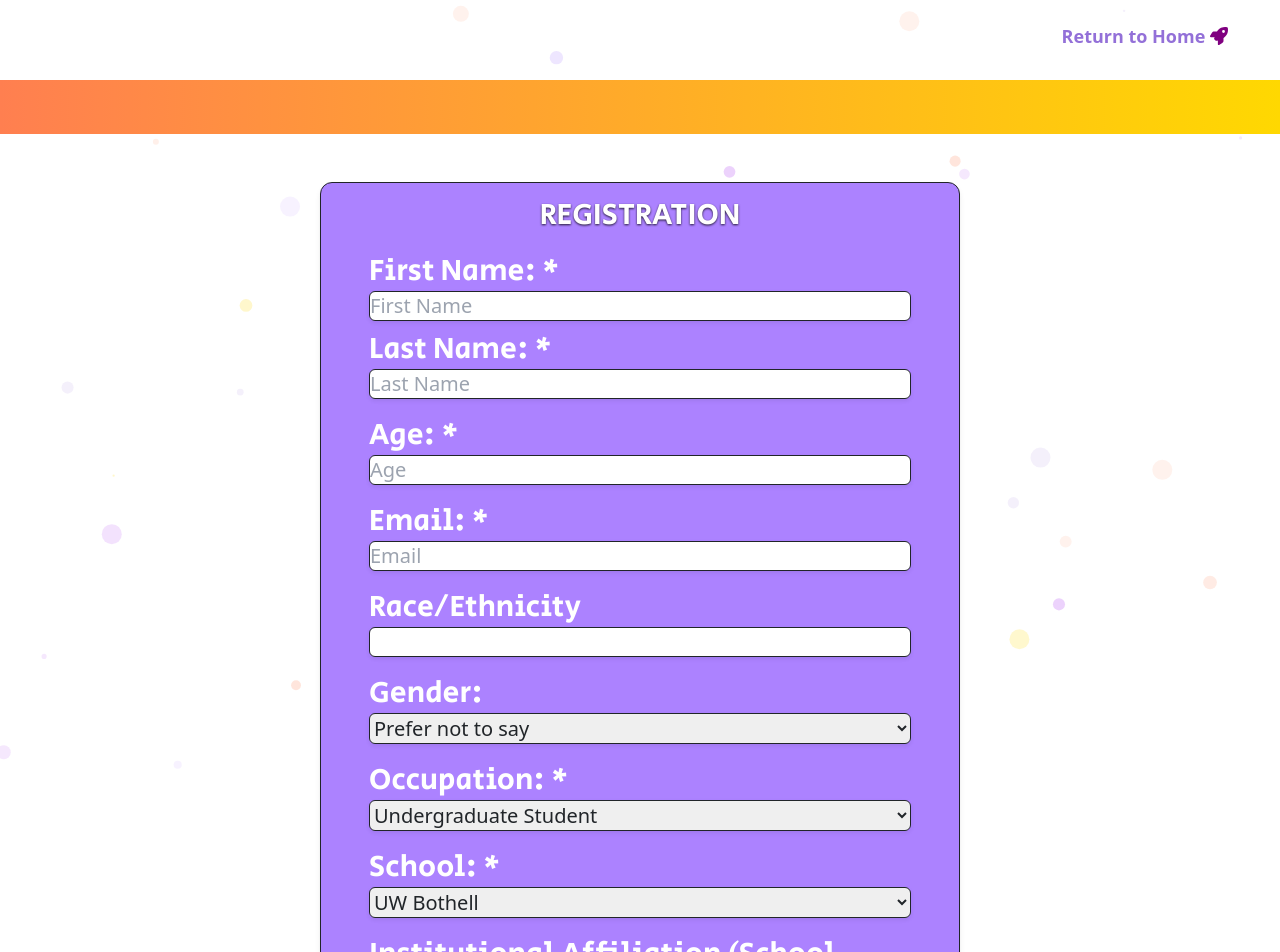
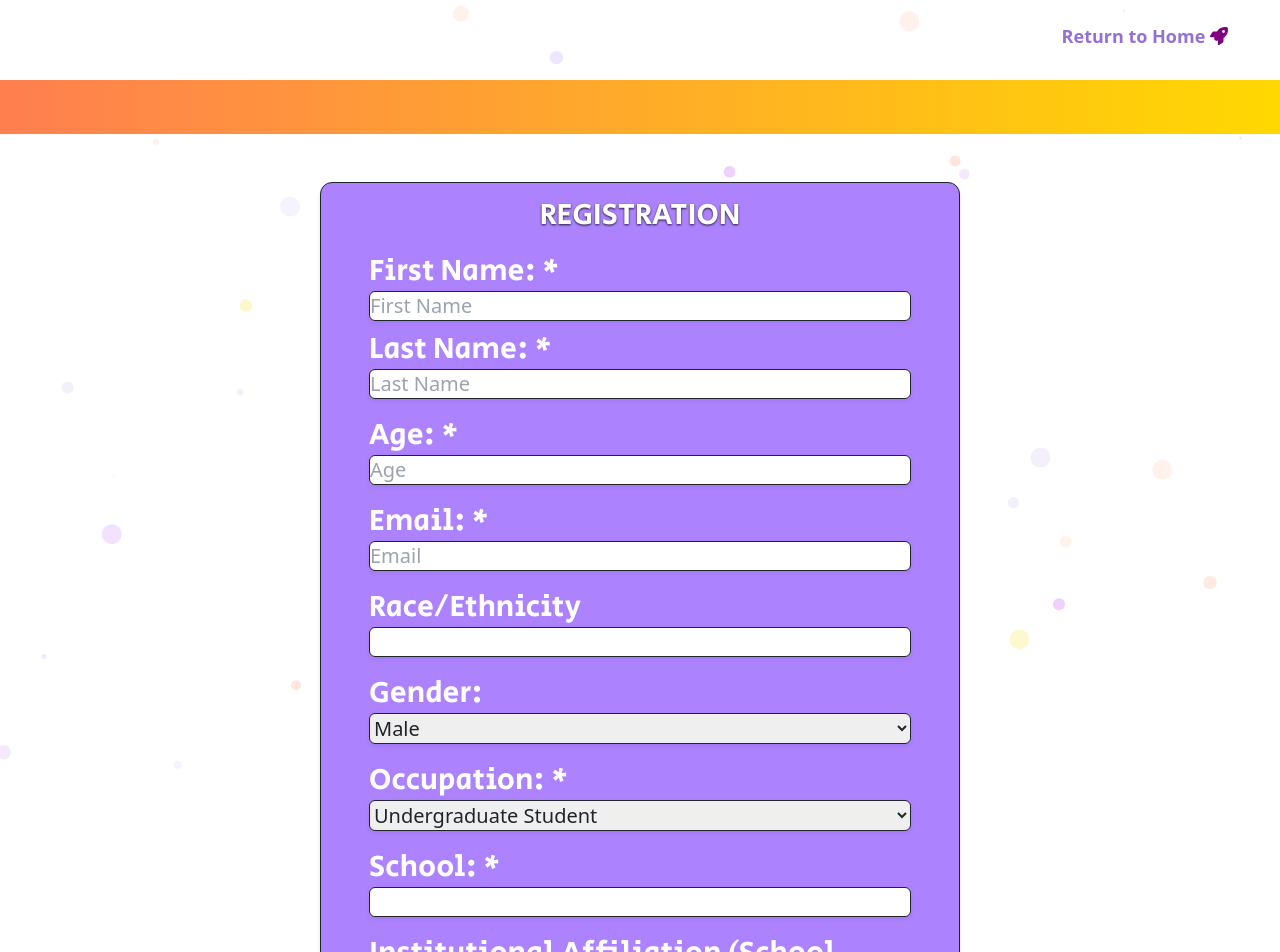
Before and after one commit to UWB-ACM/uwb-hacks24, a React (Create React App) app: page /uwb-hacks23/Registration in a window 1280 px wide. Shown: the top 952 px of the page. Built offline with nearby package versions, Linux system fonts and the light colour scheme; what tw-elements would draw is missing.

Commit message:
registration

```diff
--- a/package.json
+++ b/package.json
@@ -7,6 +7,7 @@
     "@emailjs/browser": "^3.10.0",
     "@fortawesome/free-solid-svg-icons": "^6.4.0",
     "@fortawesome/react-fontawesome": "^0.2.0",
+    "@google-cloud/local-auth": "^2.1.0",
     "@headlessui/react": "^1.7.13",
     "@heroicons/react": "^2.0.16",
     "@testing-library/jest-dom": "^5.16.5",
@@ -15,7 +16,7 @@
     "bootstrap": "^5.2.3",
     "classnames": "^2.3.2",
     "dotenv": "^16.0.3",
-    "googleapis": "^114.0.0",
+    "googleapis": "^105.0.0",
     "mdb-react-ui-kit": "^5.1.0",
     "react": "^18.2.0",
     "react-bootstrap": "^2.7.2",
--- a/src/Register/Register.js
+++ b/src/Register/Register.js
@@ -1,50 +1,90 @@
-import React, {useCallback, useRef} from 'react';
+import React, {useCallback, useState} from 'react';
 import Particles from "react-particles";
 import options from "../Home/particleConfig";
 import {loadFull} from "tsparticles";
 
 function Register() {
-    const form = useRef();
+    const [formData, setFormData] = useState(new FormData());
+
+    // default values for select
+    formData.append("gender", "male");
+    formData.append("school", "UW Bothell");
+    formData.append("occupation", "undergrad student");
+    formData.append("team_options", "yes");
+    formData.append("hear_about", "discord");
+
+    const handleSubmit = (e) => {
+        e.preventDefault();
+
+        const scriptURL = 'https://script.google.com/macros/s/AKfycbzG7ZCma0GZ8kw66BWG48tD3sveEmdviXHeA3BOeYXF0Dq6FBJ-e25mvOaqS-U_655Kiw/exec';
+
+        fetch(scriptURL, { method: 'POST', body: formData })
+            .then(response => console.log('Success!', response))
+            .catch(error => console.error('Error!', error.message));
+
+        e.target.reset();
+    }
+
+    const handleInputChange = (e) => {
+        const { name, value, type } = e.target;
+        const inputValue = type === 'number' ? parseFloat(value) : value;
+        setFormData(prevFormData => {
+            const updatedFormData = new FormData(); // create a new FormData object
+            // Loop through the entries of the previous FormData object and append them to the new FormData object
+            for (let pair of prevFormData.entries()) {
+                if (pair[0] === "") {
+                    console.log(pair[0]);
+                    updatedFormData.append(pair[0], pair.defaultValue);
+                } else {
+                    updatedFormData.append(pair[0], pair[1]);
+                }
+                console.log("hi");
+            }
+            updatedFormData.set(name, inputValue); // set the value of the changed input field
+            return updatedFormData; // return the updated FormData object to update the state
+        });
+    }
 
     const particlesInit = useCallback(async (engine) => {
         await loadFull(engine);
     }, []);
 
+
     return (
         <div className="overflow-hidden flex flex-col items-center justify-center">
             <Particles className="particles" options={options} init={particlesInit} />
             <div className="flex shadow-md overflow-hidden border-1 rounded-xl mx-auto mt-5 flex-col sm:w-1/2 bg-light-purple">
-                <form ref={form} className="w-full px-5 py-3">
+                <form onSubmit={handleSubmit} name="submit-to-google-sheet" className="w-full px-5 py-3">
                     <div className="font-SecularOne block text-3xl font-medium leading-6 text-white pt-1 drop-shadow-[0_1.2px_1.2px_rgba(0,0,0,0.8)] mb-3 text-center"> REGISTRATION </div>
                     <label htmlFor="name" className="font-SecularOne block text-3xl font-medium leading-6 text-white  pt-3">
                         First Name: *
                     </label>
-                    <input type="text" name="first_name" placeholder="First Name" className="relative mt-2 rounded-md shadow-sm border-1 text-xl w-full"/>
+                    <input type="text" name="firstname" placeholder="First Name" className="relative mt-2 rounded-md shadow-sm border-1 text-xl w-full" required onChange={handleInputChange}/>
 
                     <label htmlFor="name" className="font-SecularOne block text-3xl font-medium leading-6 text-white  pt-3">
                         Last Name: *
                     </label>
-                    <input type="text" name="last_name" placeholder="Last Name" className="relative mt-2 rounded-md shadow-sm border-1 text-xl w-full"/>
+                    <input type="text" name="lastname" placeholder="Last Name" className="relative mt-2 rounded-md shadow-sm border-1 text-xl w-full" required onChange={handleInputChange}/>
 
                     <label htmlFor="age" className="font-SecularOne block text-3xl font-medium leading-6 text-white pt-4">
                         Age: *
                     </label>
-                    <input type="number" name="age" placeholder="Age" className="relative mt-2 rounded-md shadow-sm border-1 text-xl w-full"/>
+                    <input type="number" min="0" max="100" name="age" placeholder="Age" className="relative mt-2 rounded-md shadow-sm border-1 text-xl w-full" required onChange={handleInputChange}/>
 
                     <label htmlFor="email" className="font-SecularOne block text-3xl font-medium leading-6 text-white pt-4">
                         Email: *
                     </label>
-                    <input type="email" name="user_email" placeholder="Email" className="relative mt-2 rounded-md shadow-sm border-1 text-xl w-full"/>
+                    <input type="email" name="email" placeholder="Email" className="relative mt-2 rounded-md shadow-sm border-1 text-xl w-full" required onChange={handleInputChange}/>
 
                     <label htmlFor="race" className="font-SecularOne block text-3xl font-medium leading-6 text-white pt-4">
                         Race/Ethnicity
                     </label>
-                    <input type="text" name="race/ethnicity" className="relative mt-2 rounded-md shadow-sm border-1 text-xl w-full"/>
+                    <input type="text" name="race/ethnicity" className="relative mt-2 rounded-md shadow-sm border-1 text-xl w-full" onChange={handleInputChange}/>
 
                     <label htmlFor="gender" className="font-SecularOne block text-3xl font-medium leading-6 text-white pt-4">
                         Gender:
                     </label>
-                    <select id="gender" name="gender" className="relative mt-2 rounded-md shadow-sm border-1 text-xl w-full">
+                    <select id="gender" name="gender" defaultValue="male" className="relative mt-2 rounded-md shadow-sm border-1 text-xl w-full" onChange={handleInputChange}>
                         <option value="male">
                             Male
                         </option>
@@ -57,7 +97,7 @@ function Register() {
                         <option value="other">
                             Other
                         </option>
-                        <option value="prefer not to say" selected>
+                        <option value="prefer not to say">
                             Prefer not to say
                         </option>
                     </select>
@@ -65,11 +105,11 @@ function Register() {
                     <label htmlFor="occupation" className="font-SecularOne block text-3xl font-medium leading-6 text-white pt-4">
                         Occupation: *
                     </label>
-                    <select id="occupation" name="occupation" className="relative mt-2 rounded-md shadow-sm border-1 text-xl w-full">
+                    <select id="occupation" name="occupation" defaultValue="undergrad student" className="relative mt-2 rounded-md shadow-sm border-1 text-xl w-full" required onChange={handleInputChange}>
                         <option value="high school student">
                             High School Student
                         </option>
-                        <option value="undergrad student" selected>
+                        <option value="undergrad student">
                             Undergraduate Student
                         </option>
                         <option value="graduate student">Graduate Student</option>
@@ -80,11 +120,13 @@ function Register() {
                             Other
                         </option>
                     </select>
+
                     <label htmlFor="school" className="font-SecularOne block text-3xl font-medium leading-6 text-white pt-4">
                         School: *
                     </label>
-                    <select id="school" name="school" className="relative mt-2 rounded-md shadow-sm border-1 text-xl w-full">
-                        <option value="UW Bothell" selected>
+                    <input type="text" list="school" name="school" className="relative mt-2 rounded-md shadow-sm border-1 text-xl w-full" required onChange={handleInputChange}/>
+                    <datalist id="school">
+                        <option value="UW Bothell">
                             UW Bothell
                         </option>
                         <option value="UW Seattle">
@@ -93,15 +135,17 @@ function Register() {
                         <option value="UW Tacoma">
                             UW Tacoma
                         </option>
-                    </select>
+                    </datalist>
+
                     <label htmlFor="Institutional Affiliation" className="font-SecularOne block text-3xl font-medium leading-6 text-white pt-4">
                         Institutional Affiliation (School, Employer...)
                     </label>
-                    <input type="email" name="user_email" className="relative mt-2 rounded-md shadow-sm border-1 text-xl w-full"/>
+                    <input type="text" name="institution" className="relative mt-2 rounded-md shadow-sm border-1 text-xl w-full" onChange={handleInputChange}/>
+
                     <label htmlFor="team" className="font-SecularOne block text-3xl font-medium leading-6 text-white pt-4">
                         Do you have a team? *
                     </label>
-                    <select id="team" name="team options" className="relative mt-2 rounded-md shadow-sm border-1 text-xl w-full">
+                    <select id="team" name="team_options" defaultValue="yes" className="relative mt-2 rounded-md shadow-sm border-1 text-xl w-full" required onChange={handleInputChange}>
                         <option value="yes">
                             Yes
                         </option>
@@ -116,7 +160,7 @@ function Register() {
                     <label htmlFor="hear" className="font-SecularOne block text-3xl font-medium leading-6 text-white pt-4">
                         How did you hear about us? *
                     </label>
-                    <select id="hear" name="hear about" className="relative mt-2 rounded-md shadow-sm border-1 text-xl w-full">
+                    <select id="hear" name="hear_about" defaultValue="discord" className="relative mt-2 rounded-md shadow-sm border-1 text-xl w-full" onChange={handleInputChange}>
                         <option value="discord">
                             Discord
                         </option>
```
Also changed, not shown: secrets.json (deleted, +0 -12 lines), src/Home/Header.js (+10 -24 lines), 2 other files (tests, documents, lock files or other folders).
